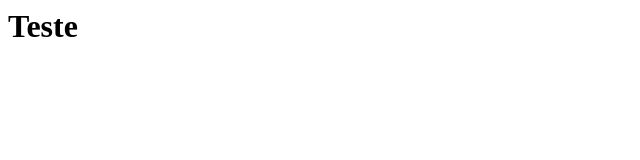
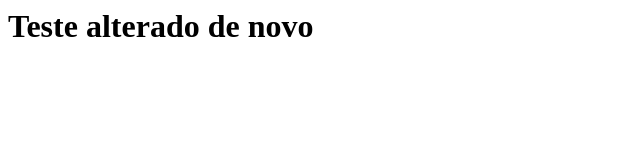
Before and after one commit to marcospetry/gitrepolocal, a plain HTML site: page index.html in a window 1280 px wide. Shown: the whole page, without its empty margins (0-640 px from the left). Drawn offline with Linux system fonts and the light colour scheme.

Commit message:
Arquivo criado e alteradooooooo de novo

```diff
--- a/index.html
+++ b/index.html
@@ -4,6 +4,6 @@
             <meta charset="utf-8">
     </head>
     <body>
-        <h1>Teste</h1>
+        <h1>Teste alterado de novo</h1>
     </body>
 </html>
```
